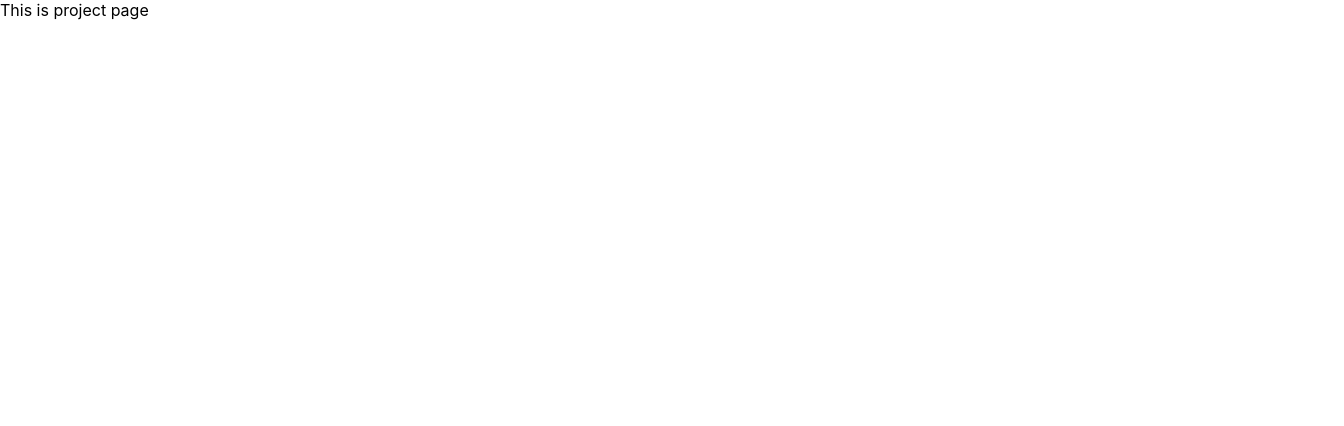
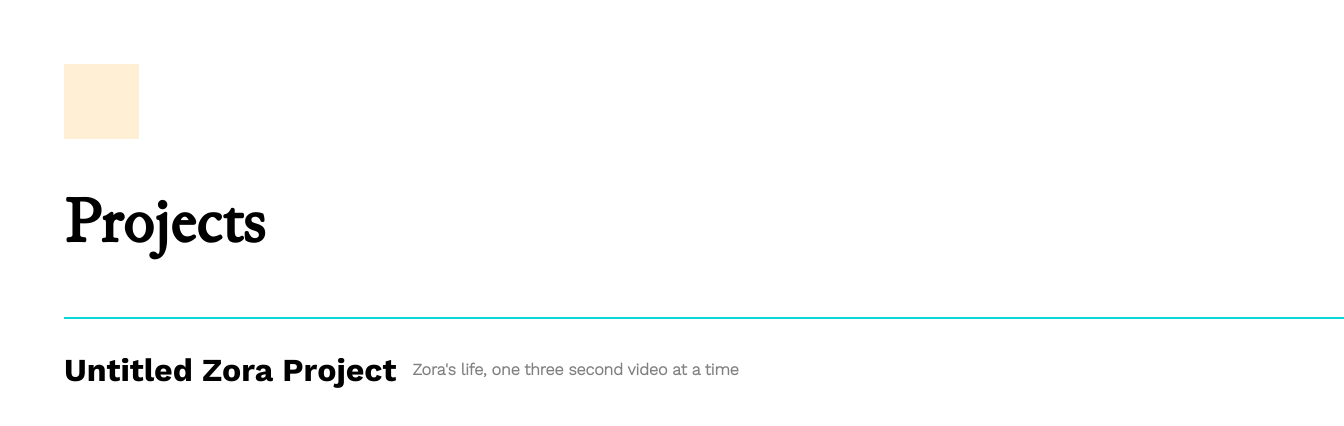
Before and after one commit to sanjeev-/personalsite, a React (Create React App) app in the folder frontend/: page /projects in a window 1280 px wide. Shown: the top 426 px of the page, 1344 px wide, since content can reach past the window. Built offline with nearby package versions, Linux system fonts and the light colour scheme.

Commit message:
Add projects page

```diff
--- /dev/null
+++ b/frontend/src/components/Header.js
@@ -0,0 +1,12 @@
+import React from "react";
+import Flex from "../styles/styles.js";
+
+const Header = () => {
+  return (
+    <Flex>
+      <Flex height="75px" width="75px" bg="rgba(255, 239, 213, 1)" />
+    </Flex>
+  );
+};
+
+export default Header;
--- a/frontend/src/components/projects/ProjectsConnector.js
+++ b/frontend/src/components/projects/ProjectsConnector.js
@@ -1,8 +1,32 @@
 import React from "react";
 import Flex from "../../styles/styles.js";
+import Title from "../styledBaseComponents/Title";
+import SubHead from "../styledBaseComponents/SubHead";
+import Text from "../styledBaseComponents/Text";
+import Header from "../Header.js";
 
 const ProjectsConnector = () => {
-  return <Flex>This is project page</Flex>;
+  return (
+    <Flex pl={5} minWidth="100vw" minHeight="100vh" flexDirection="column">
+      <Flex
+        pt={5}
+        onClick={() => {
+          console.log("clicked");
+          window.location.pathname = "/";
+        }}
+      >
+        <Header />
+      </Flex>
+      <Title>Projects</Title>
+      <Flex borderBottom="2px solid" borderColor="#08D9D6" />
+      <Flex flexDirection="row" minHeight="100px" alignItems="center">
+        <SubHead>Untitled Zora Project</SubHead>
+        <Flex pl={3}>
+          <Text>Zora's life, one three second video at a time</Text>
+        </Flex>
+      </Flex>
+    </Flex>
+  );
 };
 
 export default ProjectsConnector;
--- /dev/null
+++ b/frontend/src/components/styledBaseComponents/SubHead.js
@@ -0,0 +1,11 @@
+import styled from "styled-components";
+
+// Create a Title component that'll render an <h1> tag with some styles
+const SubHead = styled.h3`
+  font-size: 2em;
+  text-align: left;
+  color: black;
+  font-family: "WorkSans-Bold";
+`;
+
+export default SubHead;
--- /dev/null
+++ b/frontend/src/components/styledBaseComponents/Text.js
@@ -0,0 +1,11 @@
+import styled from "styled-components";
+
+// Create a Title component that'll render an <h1> tag with some styles
+const Text = styled.h3`
+  font-size: 1em;
+  text-align: left;
+  color: gray;
+  font-family: "WorkSans-Light";
+`;
+
+export default Text;
```
